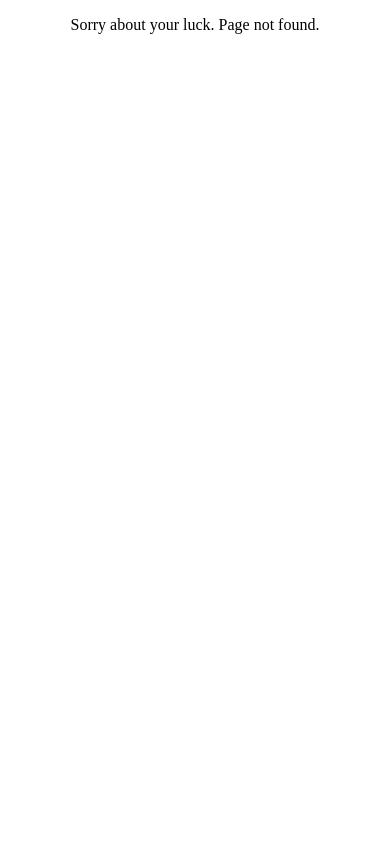
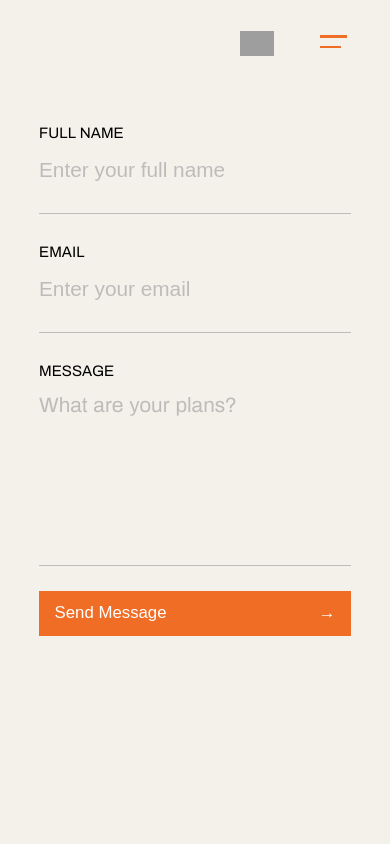
Before and after one commit to carly-moses/byrdmr, a React (Create React App) app: page /contact in a window 390 px wide. Before the commit this address had no page. Built offline with nearby package versions, Linux system fonts and the light colour scheme; grey boxes are pictures that could not be loaded.

Commit message:
Form functionality and mobile styles

```diff
--- a/src/components/App.js
+++ b/src/components/App.js
@@ -1,11 +1,13 @@
 import React from 'react';
 import Intro from './Intro/Intro';
+import ContractForm from './ContactForm/ContactForm';
 
 class App extends React.Component {
   render() {
     return (
       <span>
         <Intro />
+        <ContractForm />
       </span>
     );
   }
--- /dev/null
+++ b/src/components/ContactForm/ContactForm.js
@@ -0,0 +1,45 @@
+import React from 'react';
+import Header from '../Header/Header';
+import styles from './ContactForm.module.css';
+
+class ContactForm extends React.Component {
+  nameRef = React.createRef();
+  emailRef = React.createRef();
+  messageRef = React.createRef();
+
+  submit = event => {
+    event.preventDefault();
+    const contactForm = {
+      name:  this.nameRef.current.value,
+      email: this.emailRef.current.value,
+      message: this.messageRef.current.value,
+    };
+    alert(`
+      ${contactForm.name ? contactForm.name + ', thank' : 'Thank' } you for your submission.
+      We will be in contact soon!
+    `);
+    event.currentTarget.reset();
+  };
+
+  render() {
+    return (
+      <div className={styles.contactForm}>
+        <Header />
+        <form className={styles.formContainer} onSubmit={this.submit}>
+          <label>FULL NAME</label>
+          <input name='name' type='text' ref={this.nameRef} placeholder='Enter your full name'/>
+          <label>EMAIL</label>
+          <input name='email' type='text' ref={this.emailRef} placeholder='Enter your email'/>
+          <label>MESSAGE</label>
+          <textarea name='message' ref={this.messageRef} placeholder='What are your plans?'/>
+          <button type='submit' className={styles.submitButton}>
+            <span>Send Message</span>
+            <span>→</span>
+          </button>
+        </form>
+      </div>
+    );
+  }
+}
+
+export default ContactForm;
--- /dev/null
+++ b/src/components/ContactForm/ContactForm.module.css
@@ -0,0 +1,57 @@
+.contactForm {
+  background-color: #F4F1EB;
+  height: 100%;
+}
+
+.formContainer {
+  display: flex;
+  flex-direction: column;
+  align-self: center;
+  font-family: ArchivoRegular;
+  color: #000000;
+  width: 80%;
+  margin: 10% auto;
+  word-wrap: break-word;
+}
+
+.formContainer label {
+  margin: 10% 0 5%;
+  font-size: 95%;
+}
+
+input[type="text"], textarea {
+  padding: 0 0 10%;
+  background-color: #F4F1EB;
+  font-size: 130%;
+  color: #9999;
+}
+
+textarea {
+  padding: 0 0 40%;
+  font-family: ArchivoRegular;
+  resize: none;
+}
+
+.formContainer input, textarea {
+  border: none;
+  border-bottom: 1px solid #9999;
+}
+
+.formContainer ::placeholder {
+  background-color: #F4F1EB;
+  color: #9999;
+}
+
+.submitButton {
+  background-color: #F06D26;
+  border: none;
+  margin: 8% auto;
+  color: #FFFF;
+  height: 45px;
+  width: 100%;
+  display: flex;
+  justify-content: space-between;
+  align-items: center;
+  font-size: 105%;
+  padding: 5%;
+}
--- a/src/components/Router.js
+++ b/src/components/Router.js
@@ -2,6 +2,7 @@ import React from 'react';
 import { BrowserRouter, Route, Switch } from 'react-router-dom';
 import App from './App';
 import Intro from './Intro/Intro';
+import ContactForm from './ContactForm/ContactForm';
 import NotFound from './NotFound';
 
 const Router = () => (
@@ -9,7 +10,8 @@ const Router = () => (
     <Switch>
       <Route exact path= '/' component={App}/>
       <Route exact path='/intro' component={Intro}/>
-      <Route component={NotFound} />
+      <Route exact path='/contact' component={ContactForm}/>
+      <Route component={NotFound}/>
     </Switch>
   </BrowserRouter>
 );
```
